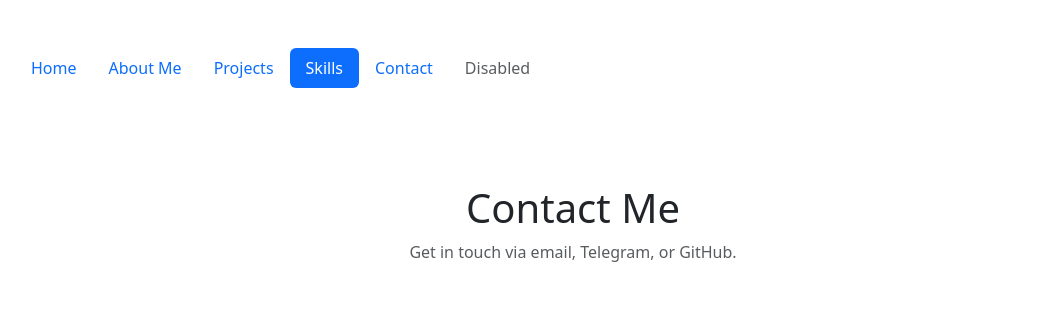
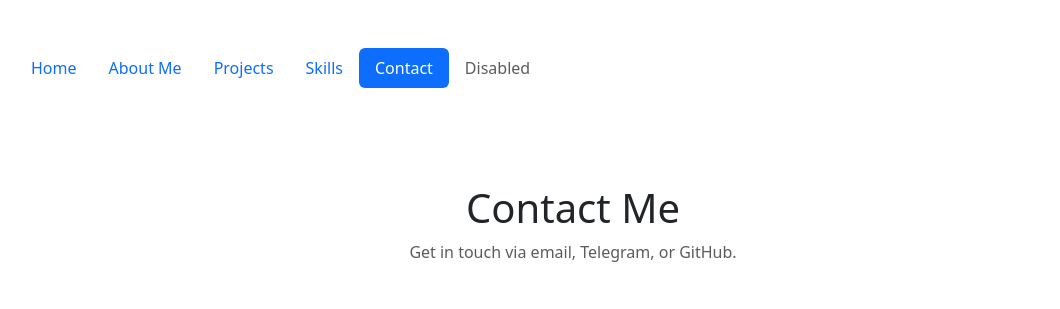
Before and after one commit to noa-177/personal., a plain HTML site: page contact.html in a window 1280 px wide. Shown: the top 309 px of the page, without its empty margins (67-1127 px from the left). Drawn offline with nearby package versions, Linux system fonts and the light colour scheme.

Commit message:
Update contact.html

```diff
--- a/contact.html
+++ b/contact.html
@@ -20,10 +20,10 @@
                 <a class="nav-link" href="hotel.html">Projects</a>
             </li>
             <li class="nav-item">
-                <a class="nav-link active" href="skill.html">Skills</a>
+                <a class="nav-link " href="skill.html">Skills</a>
             </li>
             <li class="nav-item">
-                <a class="nav-link" href="contact.html">Contact</a>
+                <a class="nav-link active" href="contact.html">Contact</a>
             </li>
         </li>
         <li class="nav-item">
```
